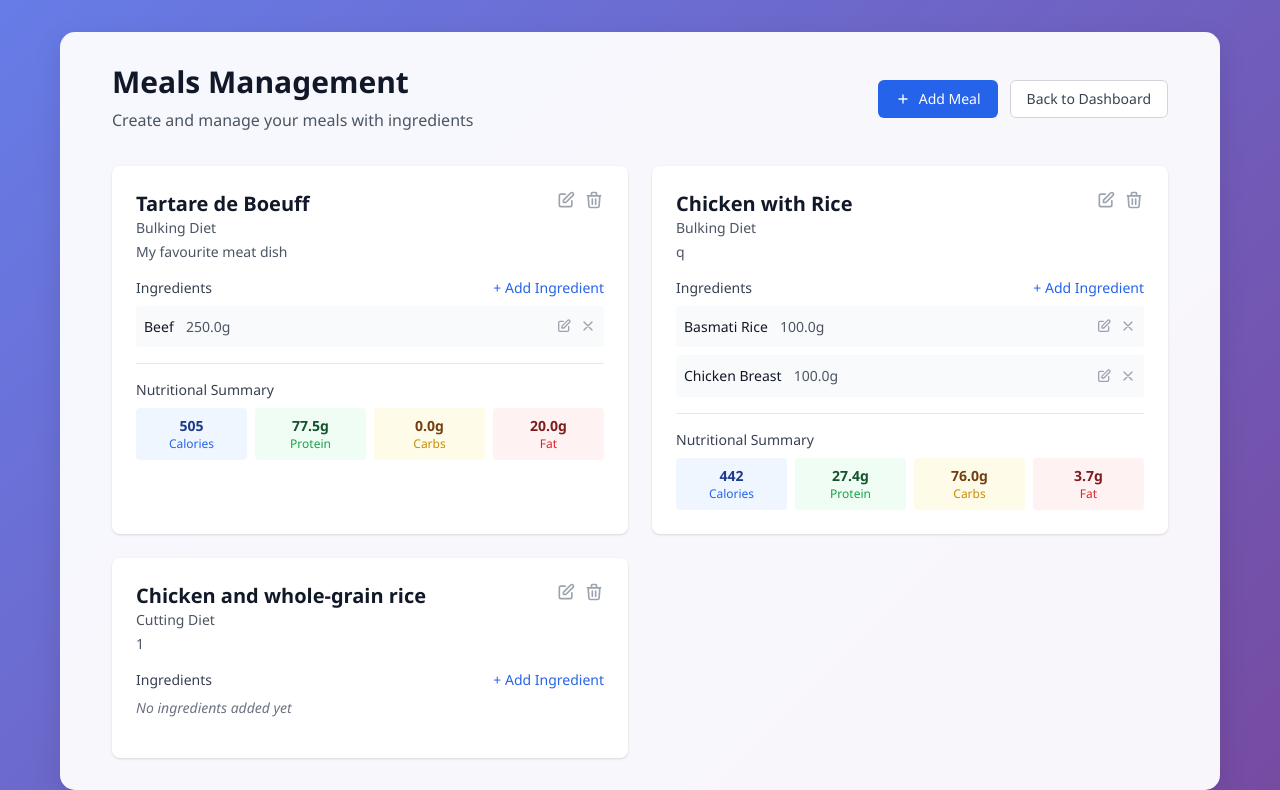
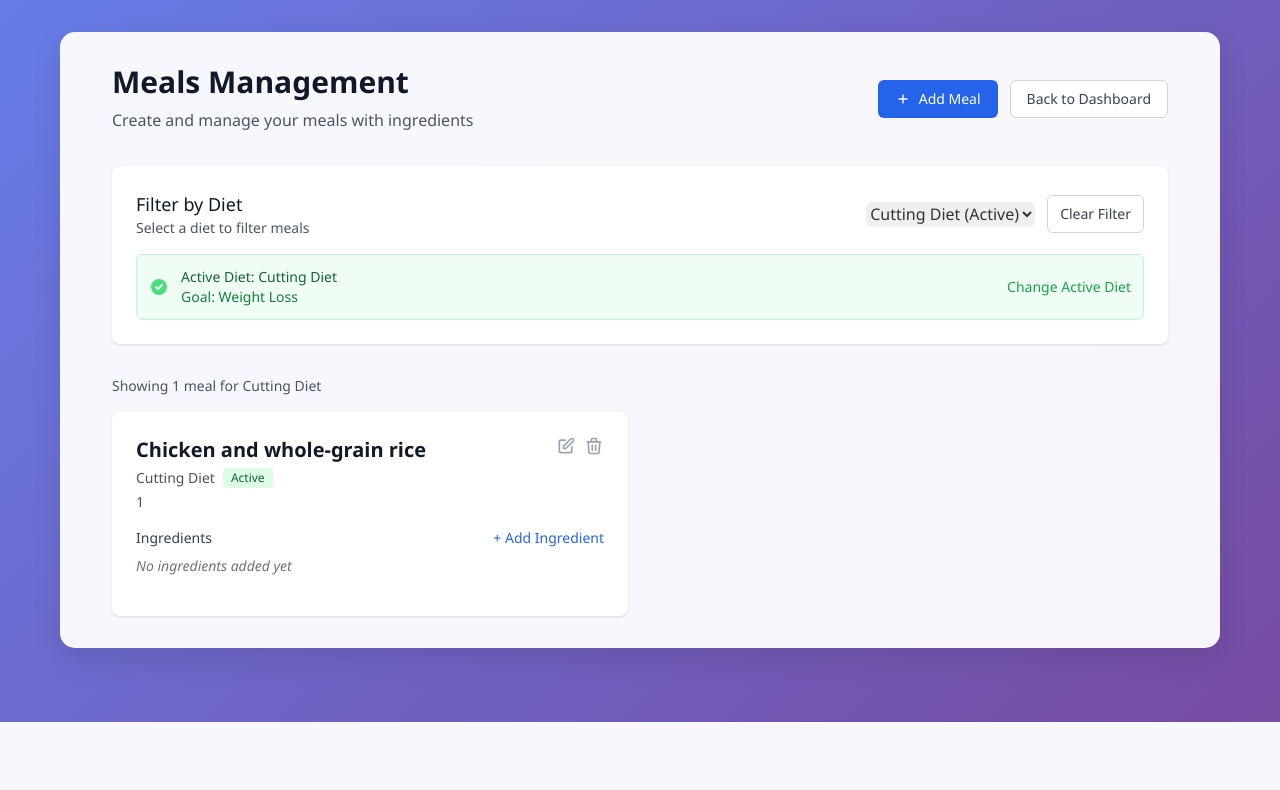
Before and after one commit to ozelen/welness-ai-backend, a Django app: page /meals/manage/ in a window 1280 px wide. Shown: the part 78-868 px from the top of the page. After the commit the page ends 800 px from the top, so only its background shows below. Run offline with Django 5.2, Linux system fonts and the light colour scheme; a user stored in the database is signed in; data comes from the database, SQL or seed files in the repository; both versions use the stored data as it was after the commit; data that the repository does not hold is empty; some libraries are stand-ins or nearby versions.

Commit message:
add meal filter and active flag for diets

```diff
--- a/apps/meals/models.py
+++ b/apps/meals/models.py
@@ -10,11 +10,18 @@ class Diet(models.Model):
     day_fats_g = models.FloatField()
     day_carbohydrates_g = models.FloatField()
     day_calories_kcal = models.FloatField()
+    is_active = models.BooleanField(default=False)
     created_at = models.DateTimeField(auto_now_add=True)
     updated_at = models.DateTimeField(auto_now=True)
 
     def __str__(self):
         return self.name
+
+    def save(self, *args, **kwargs):
+        # Ensure only one diet is active per user
+        if self.is_active:
+            Diet.objects.filter(user=self.user, is_active=True).exclude(id=self.id).update(is_active=False)
+        super().save(*args, **kwargs)
 
 class Meal(models.Model):
     name = models.CharField(max_length=255)
--- a/apps/meals/serializers.py
+++ b/apps/meals/serializers.py
@@ -48,7 +48,7 @@ class DietSerializer(serializers.ModelSerializer):
         fields = [
             'id', 'name', 'user', 'goal', 'goal_id', 'day_proteins_g',
             'day_fats_g', 'day_carbohydrates_g', 'day_calories_kcal',
-            'created_at', 'updated_at'
+            'is_active', 'created_at', 'updated_at'
         ]
 
 
--- a/apps/meals/templates/meals/meals.html
+++ b/apps/meals/templates/meals/meals.html
@@ -26,6 +26,76 @@
         </div>
     </div>
 
+    <!-- Diet Filter -->
+    <div class="bg-white rounded-lg shadow mb-8">
+        <div class="p-6">
+            <div class="flex items-center justify-between">
+                <div>
+                    <h2 class="text-lg font-medium text-gray-900">Filter by Diet</h2>
+                    <p class="text-sm text-gray-600">Select a diet to filter meals</p>
+                </div>
+                <div class="flex items-center space-x-3">
+                    <select id="dietFilter" onchange="filterByDiet()"
+                            class="border-gray-300 rounded-md shadow-sm focus:ring-blue-500 focus:border-blue-500">
+                        <option value="">All Diets</option>
+                        {% for diet in diets %}
+                        <option value="{{ diet.id }}" {% if selected_diet_id == diet.id %}selected{% endif %}>
+                            {{ diet.name }}{% if diet.is_active %} (Active){% endif %}
+                        </option>
+                        {% endfor %}
+                    </select>
+                    <button onclick="clearDietFilter()"
+                            class="px-3 py-2 text-sm font-medium text-gray-700 bg-white border border-gray-300 rounded-md hover:bg-gray-50">
+                        Clear Filter
+                    </button>
+                </div>
+            </div>
+
+            <!-- Active Diet Indicator -->
+            {% for diet in diets %}
+                {% if diet.is_active %}
+                <div class="mt-4 p-3 bg-green-50 border border-green-200 rounded-md">
+                    <div class="flex items-center">
+                        <div class="flex-shrink-0">
+                            <svg class="h-5 w-5 text-green-400" fill="currentColor" viewBox="0 0 20 20">
+                                <path fill-rule="evenodd" d="M10 18a8 8 0 100-16 8 8 0 000 16zm3.707-9.293a1 1 0 00-1.414-1.414L9 10.586 7.707 9.293a1 1 0 00-1.414 1.414l2 2a1 1 0 001.414 0l4-4z" clip-rule="evenodd"></path>
+                            </svg>
+                        </div>
+                        <div class="ml-3">
+                            <p class="text-sm font-medium text-green-800">
+                                Active Diet: {{ diet.name }}
+                            </p>
+                            <p class="text-sm text-green-700">
+                                Goal: {{ diet.goal.get_goal_type_display }}
+                            </p>
+                        </div>
+                        <div class="ml-auto">
+                            <button onclick="setActiveDiet({{ diet.id }})"
+                                    class="text-sm text-green-600 hover:text-green-500 font-medium">
+                                Change Active Diet
+                            </button>
+                        </div>
+                    </div>
+                </div>
+                {% endif %}
+            {% endfor %}
+        </div>
+    </div>
+
+    <!-- Meals Summary -->
+    <div class="mb-4">
+        <p class="text-sm text-gray-600">
+            {% if selected_diet_id %}
+                Showing {{ meals.count }} meal{{ meals.count|pluralize }} for
+                {% for diet in diets %}
+                    {% if diet.id == selected_diet_id %}{{ diet.name }}{% endif %}
+                {% endfor %}
+            {% else %}
+                Showing {{ meals.count }} meal{{ meals.count|pluralize }} across all diets
+            {% endif %}
+        </p>
+    </div>
+
     <!-- Meals Grid -->
     <div class="grid grid-cols-1 lg:grid-cols-2 gap-6">
         {% for meal in meals %}
@@ -34,7 +104,14 @@
                 <div class="flex items-start justify-between mb-4">
                     <div class="flex-1">
                         <h3 class="text-xl font-semibold text-gray-900">{{ meal.name }}</h3>
-                        <p class="text-sm text-gray-600">{{ meal.diet.name }}</p>
+                        <div class="flex items-center mt-1">
+                            <p class="text-sm text-gray-600">{{ meal.diet.name }}</p>
+                            {% if meal.diet.is_active %}
+                            <span class="ml-2 inline-flex items-center px-2 py-0.5 rounded text-xs font-medium bg-green-100 text-green-800">
+                                Active
+                            </span>
+                            {% endif %}
+                        </div>
                         {% if meal.description %}
                         <p class="text-sm text-gray-600 mt-1">{{ meal.description|truncatewords:20 }}</p>
                         {% endif %}
@@ -514,6 +591,51 @@ document.getElementById('editQuantityForm').addEventListener('submit', function(
     });
 });
 
+// Diet filtering functions
+function filterByDiet() {
+    const dietSelect = document.getElementById('dietFilter');
+    const selectedDietId = dietSelect.value;
+
+    // Build the URL with the selected diet
+    let url = window.location.pathname;
+    if (selectedDietId) {
+        url += '?diet=' + selectedDietId;
+    }
+
+    window.location.href = url;
+}
+
+function clearDietFilter() {
+    window.location.href = window.location.pathname;
+}
+
+function setActiveDiet(dietId) {
+    if (!confirm('Are you sure you want to change the active diet? This will deactivate the current active diet.')) {
+        return;
+    }
+
+    fetch(`/meals/diets/${dietId}/set-active/`, {
+        method: 'POST',
+        headers: {
+            'Content-Type': 'application/json',
+            'X-CSRFToken': getCookie('csrftoken')
+        },
+        credentials: 'same-origin'
+    })
+    .then(response => response.json())
+    .then(data => {
+        if (data.id) {
+            location.reload();
+        } else {
+            alert('Error setting active diet: ' + JSON.stringify(data));
+        }
+    })
+    .catch(error => {
+        console.error('Error:', error);
+        alert('Error setting active diet');
+    });
+}
+
 // Get CSRF token
 function getCookie(name) {
     const metaToken = document.querySelector('meta[name="csrf-token"]');
--- a/apps/meals/urls.py
+++ b/apps/meals/urls.py
@@ -61,4 +61,7 @@ urlpatterns = [
     path('meals/<int:meal_id>/add-ingredient/', views.add_ingredient_to_meal, name='add-ingredient-to-meal'),
     path('meal-ingredients/<int:meal_ingredient_id>/update/', views.update_meal_ingredient, name='update-meal-ingredient'),
     path('meal-ingredients/<int:meal_ingredient_id>/remove/', views.remove_ingredient_from_meal, name='remove-ingredient-from-meal'),
+
+    # Diet management endpoints
+    path('diets/<int:diet_id>/set-active/', views.set_active_diet, name='set-active-diet'),
 ]
--- a/apps/meals/views.py
+++ b/apps/meals/views.py
@@ -534,7 +534,23 @@ def meals_management_page(request):
 
     # Get user's diets and meals
     diets = Diet.objects.filter(user=user)
-    meals = Meal.objects.filter(diet__user=user).select_related('diet').prefetch_related('mealingredient_set__ingredient')
+
+    # Get selected diet filter
+    selected_diet_id = request.GET.get('diet')
+
+    # Get active diet
+    active_diet = diets.filter(is_active=True).first()
+
+    # Filter meals by diet if specified
+    if selected_diet_id:
+        meals = Meal.objects.filter(diet__user=user, diet_id=selected_diet_id).select_related('diet').prefetch_related('mealingredient_set__ingredient')
+    else:
+        # Use active diet if available, otherwise show all meals
+        if active_diet:
+            meals = Meal.objects.filter(diet__user=user, diet=active_diet).select_related('diet').prefetch_related('mealingredient_set__ingredient')
+            selected_diet_id = active_diet.id
+        else:
+            meals = Meal.objects.filter(diet__user=user).select_related('diet').prefetch_related('mealingredient_set__ingredient')
 
     # Get all ingredients for the ingredient selector
     ingredients = Ingredient.objects.all().select_related('category')
@@ -547,6 +563,7 @@ def meals_management_page(request):
         'meals': meals,
         'ingredients': ingredients,
         'categories': categories,
+        'selected_diet_id': selected_diet_id,
     }
 
     return render(request, 'meals/meals.html', context)
@@ -726,3 +743,23 @@ def remove_ingredient_from_meal(request, meal_ingredient_id):
             {'error': 'Meal ingredient not found'},
             status=status.HTTP_404_NOT_FOUND
         )
+
+
+@api_view(['POST'])
+@permission_classes([permissions.IsAuthenticated])
+def set_active_diet(request, diet_id):
+    """Set a diet as active for the user"""
+    try:
+        diet = Diet.objects.get(id=diet_id, user=request.user)
+        diet.is_active = True
+        diet.save()  # This will automatically deactivate other diets
+        return Response({
+            'id': diet.id,
+            'name': diet.name,
+            'message': 'Diet set as active successfully'
+        })
+    except Diet.DoesNotExist:
+        return Response(
+            {'error': 'Diet not found'},
+            status=status.HTTP_404_NOT_FOUND
+        )
```
Also changed, not shown: apps/meals/management/commands/set_initial_active_diet.py (added, +27 -0 lines), apps/db.sqlite3, apps/meals/migrations/0004_diet_is_active.py (added).
